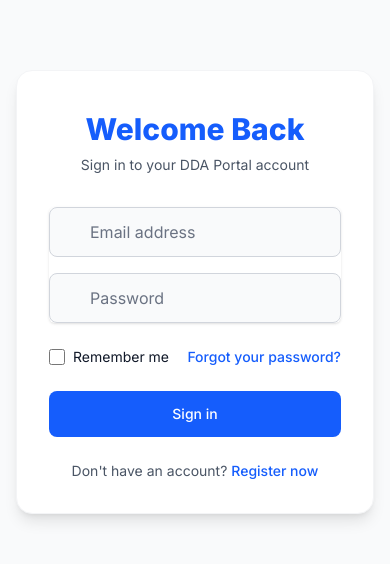
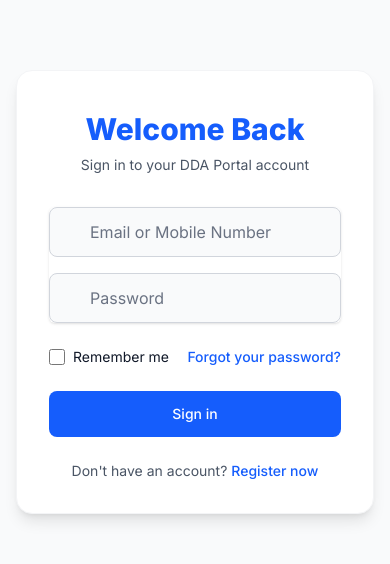
Before and after one commit to dhakaddoctors-alt/dda-clod, a Next.js app: page /login in a window 390 px wide. Shown: the part 162-726 px from the top of the page. Built offline with nearby package versions, Linux system fonts and the light colour scheme.

Commit message:
fix: login with email or mobile, fix DB proxy snake_case mapping

```diff
--- a/src/app/(auth)/login/page.tsx
+++ b/src/app/(auth)/login/page.tsx
@@ -1,9 +1,45 @@
+'use client';
+
+import { useState } from 'react';
 import Link from 'next/link';
-import { Mail, Lock } from 'lucide-react';
+import { User, Lock, Loader2 } from 'lucide-react';
 import Navbar from '@/components/shared/Navbar';
 import Sidebar from '@/components/shared/Sidebar';
+import { signIn } from 'next-auth/react';
+import { useRouter } from 'next/navigation';
 
 export default function LoginPage() {
+  const [email, setEmail] = useState('');
+  const [password, setPassword] = useState('');
+  const [error, setError] = useState('');
+  const [loading, setLoading] = useState(false);
+  const router = useRouter();
+
+  const handleSubmit = async (e: React.FormEvent) => {
+    e.preventDefault();
+    setLoading(true);
+    setError('');
+
+    try {
+      const result = await signIn('credentials', {
+        email,
+        password,
+        redirect: false,
+      });
+
+      if (result?.error) {
+        setError(result.error);
+      } else {
+        router.push('/');
+        router.refresh();
+      }
+    } catch (err: any) {
+      setError('An unexpected error occurred. Please try again.');
+    } finally {
+      setLoading(false);
+    }
+  };
+
   return (
     <div className="min-h-screen bg-gray-50 flex flex-col">
       <Navbar />
@@ -19,25 +55,32 @@
             Sign in to your DDA Portal account
           </p>
         </div>
-        <form className="mt-8 space-y-6" action="#" method="POST">
-          <input type="hidden" name="remember" defaultValue="true" />
+        {error && (
+          <div className="bg-red-50 border border-red-200 text-red-600 px-4 py-3 rounded-lg text-sm">
+            {error}
+          </div>
+        )}
+
+        <form className="mt-8 space-y-6" onSubmit={handleSubmit}>
           <div className="space-y-4 rounded-md shadow-sm -space-y-px">
             <div>
               <label htmlFor="email-address" className="sr-only">
-                Email address
+                Email or Mobile
               </label>
               <div className="relative">
                 <div className="absolute inset-y-0 left-0 pl-3 flex items-center pointer-events-none">
-                  <Mail className="h-5 w-5 text-gray-400" />
+                  <User className="h-5 w-5 text-gray-400" />
                 </div>
                 <input
                   id="email-address"
                   name="email"
-                  type="email"
-                  autoComplete="email"
+                  type="text"
+                  autoComplete="username"
                   required
+                  value={email}
+                  onChange={(e) => setEmail(e.target.value)}
                   className="appearance-none rounded-lg relative block w-full px-3 py-3 pl-10 border border-gray-300 placeholder-gray-500 text-gray-900 focus:outline-none focus:ring-blue-500 focus:border-blue-500 focus:z-10 sm:text-sm bg-gray-50"
-                  placeholder="Email address"
+                  placeholder="Email or Mobile Number"
                 />
               </div>
             </div>
@@ -55,6 +98,8 @@
                   type="password"
                   autoComplete="current-password"
                   required
+                  value={password}
+                  onChange={(e) => setPassword(e.target.value)}
                   className="appearance-none rounded-lg relative block w-full px-3 py-3 pl-10 border border-gray-300 placeholder-gray-500 text-gray-900 focus:outline-none focus:ring-blue-500 focus:border-blue-500 focus:z-10 sm:text-sm bg-gray-50"
                   placeholder="Password"
                 />
@@ -85,9 +130,14 @@
           <div>
             <button
               type="submit"
-              className="group relative w-full flex justify-center py-3 px-4 border border-transparent text-sm font-medium rounded-lg text-white bg-blue-600 hover:bg-blue-700 focus:outline-none focus:ring-2 focus:ring-offset-2 focus:ring-blue-500 transition-colors"
+              disabled={loading}
+              className="group relative w-full flex justify-center py-3 px-4 border border-transparent text-sm font-medium rounded-lg text-white bg-blue-600 hover:bg-blue-700 focus:outline-none focus:ring-2 focus:ring-offset-2 focus:ring-blue-500 transition-colors disabled:opacity-50"
             >
-              Sign in
+              {loading ? (
+                <Loader2 className="w-5 h-5 animate-spin" />
+              ) : (
+                'Sign in'
+              )}
             </button>
           </div>
 
--- a/src/app/api/auth/[...nextauth]/route.ts
+++ b/src/app/api/auth/[...nextauth]/route.ts
@@ -10,27 +10,32 @@
     CredentialsProvider({
       name: "Credentials",
       credentials: {
-        email: { label: "Email", type: "email", placeholder: "your@email.com" },
+        email: { label: "Email or Mobile", type: "text", placeholder: "Email or Mobile Number" },
         password: { label: "Password", type: "password" }
       },
       async authorize(credentials) {
         if (!credentials?.email || !credentials?.password) return null;
 
+        const identifier = credentials.email.trim();
         const db = getDb();
-        const userResults = await db.select().from(profiles).where(eq(profiles.email, credentials.email));
-        const user = userResults.length > 0 ? userResults[0] : null;
+
+        // Try to find user by email first, then by mobile
+        let userResults = await db.select().from(profiles).where(eq(profiles.email, identifier));
+        if (userResults.length === 0) {
+          userResults = await db.select().from(profiles).where(eq(profiles.mobile, identifier));
+        }
+        const user = userResults.length > 0 ? (userResults[0] as any) : null;
 
         if (!user) {
-           throw new Error("No user found with this email");
+          return null;
         }
 
-        const isValid = await bcrypt.compare(credentials.password, user.passwordHash);
+        const storedHash = user.passwordHash;
+        if (!storedHash) return null;
 
-        if (!isValid) {
-           throw new Error("Invalid password");
-        }
+        const isValid = await bcrypt.compare(credentials.password, storedHash);
+        if (!isValid) return null;
 
-        // Return object mapped to NextAuth User type
         return {
           id: user.id,
           name: user.fullName,
--- a/src/db/index.ts
+++ b/src/db/index.ts
@@ -1,7 +1,8 @@
 import { drizzle } from 'drizzle-orm/sqlite-proxy';
 
-// A dynamic DB getter that uses D1 HTTP API. This works purely via fetch
-// without needing Miniflare bindings, making it fully compatible with Vercel and local dev!
+// A dynamic DB getter that uses D1 HTTP API.
+// IMPORTANT: drizzle-orm/sqlite-proxy requires rows returned as ARRAYS of values,
+// not as objects. The column ORDER from the SQL result is used by Drizzle for mapping.
 export function getDb(_env?: any) {
   return drizzle(async (sql, params, method) => {
     const accountId = process.env.CLOUDFLARE_ACCOUNT_ID;
@@ -36,13 +37,14 @@
       const dbResult = data.result?.[0] || data.result || data;
 
       // Extract results safely based on Cloudflare's slightly varying API response structures
-      const rows = dbResult?.results || dbResult?.rows || (Array.isArray(dbResult) ? dbResult : []);
+      const rawRows = dbResult?.results || dbResult?.rows || (Array.isArray(dbResult) ? dbResult : []);
 
-      if (method === 'run') {
-        return { rows };
-      } else if (method === 'all' || method === 'values' || method === 'get') {
-        return { rows };
-      }
+      // drizzle-orm/sqlite-proxy REQUIRES rows as arrays of values, not objects.
+      // Drizzle uses the SELECT column order to map them back to camelCase properties.
+      const rows = Array.isArray(rawRows)
+        ? rawRows.map((row: Record<string, any>) => Object.values(row))
+        : rawRows;
+
       return { rows };
     } catch (e: any) {
       console.error('Error connecting to D1 HTTP API', e);
```
